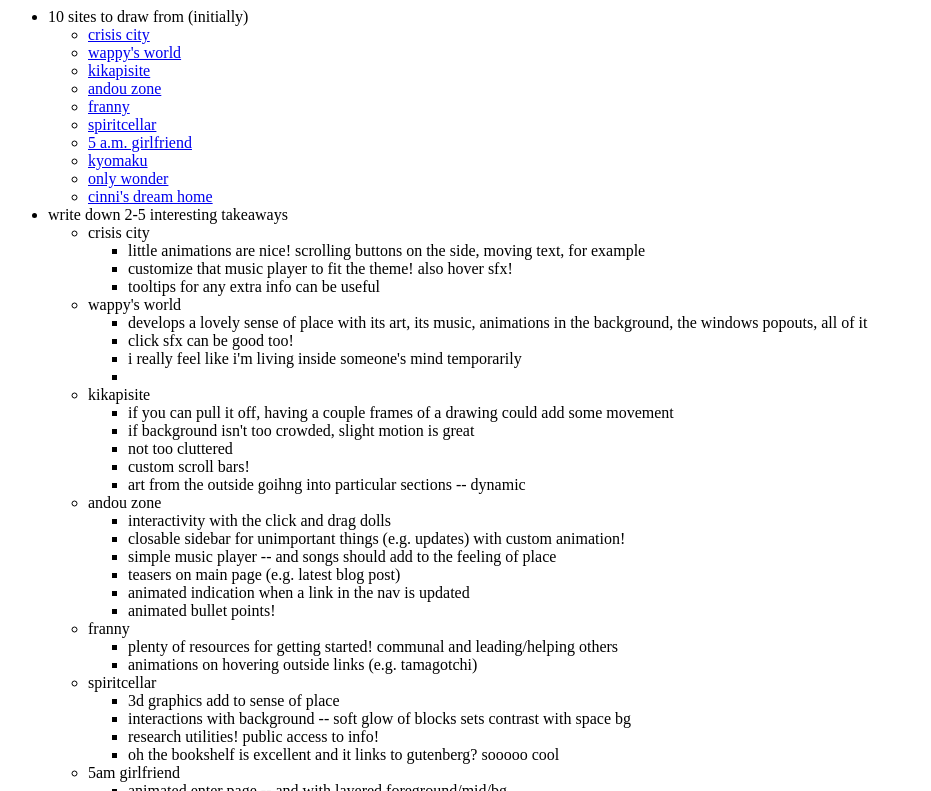
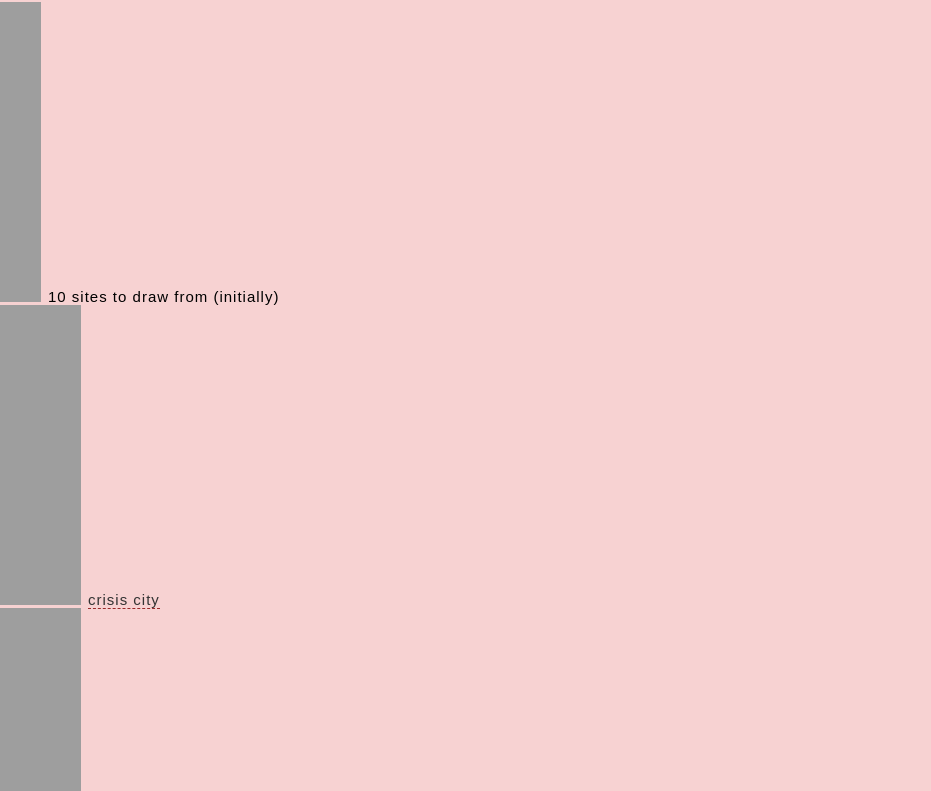
Before and after one commit to hazelune/neocities, a plain HTML site: page public/code/_html/site_planning.html in a window 1280 px wide. Shown: the part 72-863 px from the top of the page, without its empty margins (0-931 px from the left). Drawn offline with Linux system fonts and the light colour scheme; the site is published under a folder, as on GitHub Pages, so addresses that start at the root find nothing.

Commit message:
modified organization

```diff
--- a/public/site files/site_planning.html
+++ b/public/code/_html/site_planning.html
@@ -4,7 +4,7 @@
     <meta charset="UTF-8">
     <meta name="viewport" content="width=device-width, initial-scale=1.0">
     <title>~site planning~</title>
-    <link href="/style.css" rel="stylesheet" type="text/css" media="all">
+    <link href="../_css/style.css" rel="stylesheet" type="text/css" media="all">
   </head>
   <body>
     <h1>step 1: inspiration!</h1>
```
Also changed, not shown: public/code/_html/index.html (renamed from public/site files/index.html, +1 -1 lines), .github/workflows/ci.yml, public/code/_css/style.css (renamed from public/site files/style.css), public/code/_html/credits.html (renamed from public/site files/credits.html), public/code/_html/not_found.html (renamed from public/site files/not_found.html).
